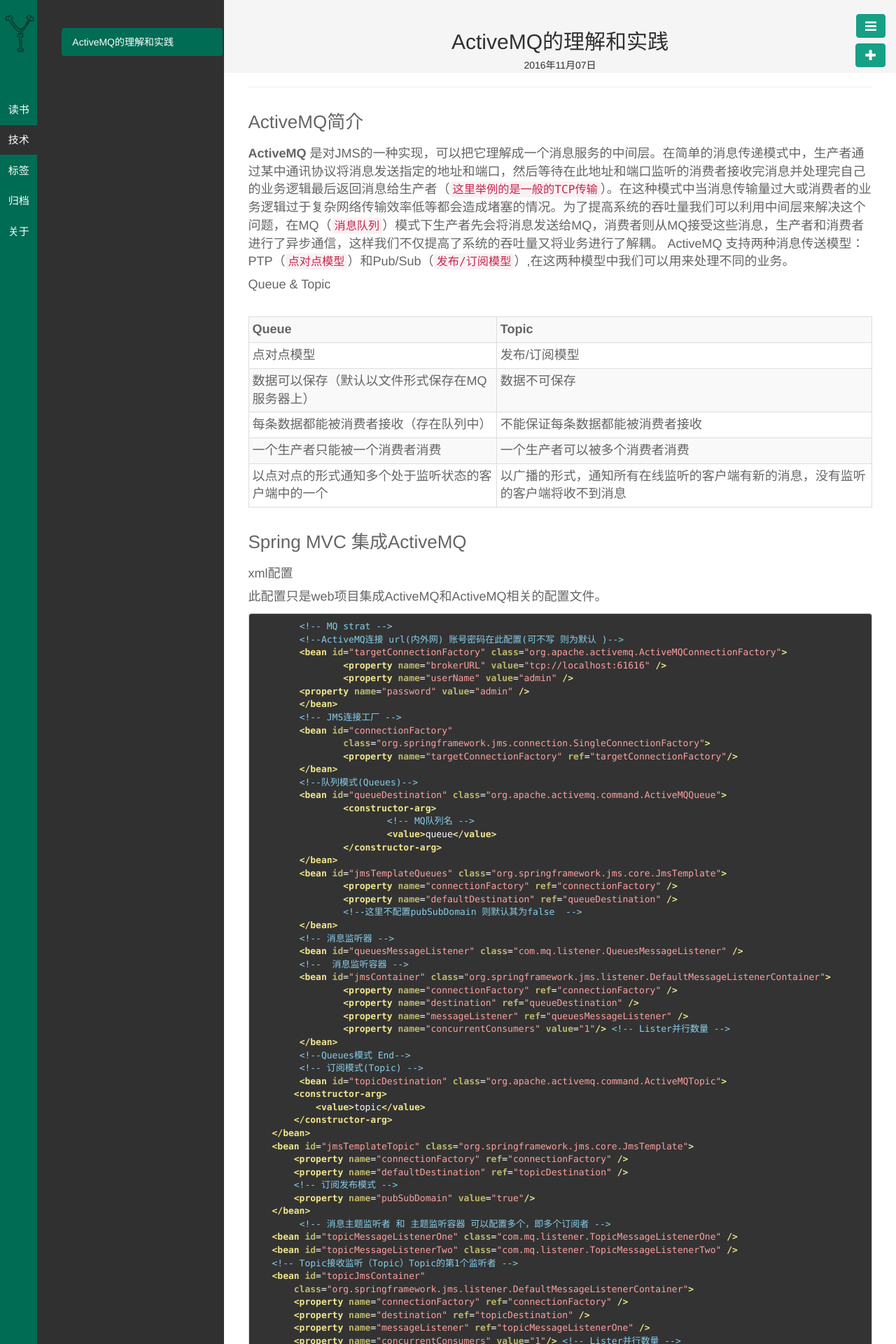
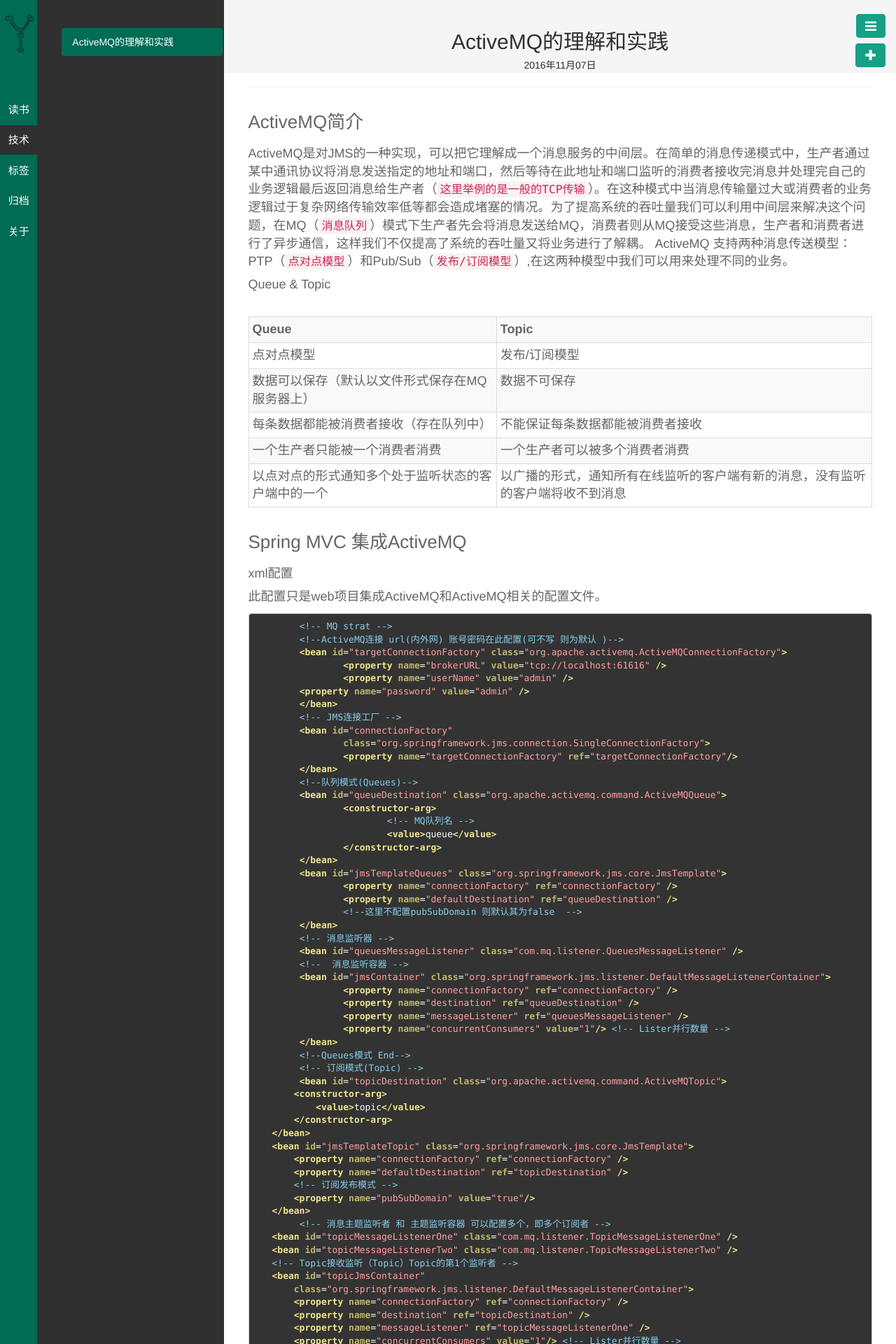
Before and after one commit to yeyafei/yeyafei.github.io, a Jekyll site: the page built from _posts/技术/2016-11-07-ActiveMQ.md, in a window 1280 px wide. Shown: the top 1920 px of the page at 70% size. Built offline with Jekyll 4.4.1, drawn with Linux system fonts in a browser that asks for light colours; Markdown is read by kramdown in place of the engine named in the settings; comment, search, counter and statistics services are not loaded.

```diff
--- a/_posts/技术/2016-11-07-ActiveMQ.md
+++ b/_posts/技术/2016-11-07-ActiveMQ.md
@@ -10,7 +10,7 @@ description:
 
 ### ActiveMQ简介
 
-**ActiveMQ** 是对JMS的一种实现，可以把它理解成一个消息服务的中间层。在简单的消息传递模式中，生产者通过某中通讯协议将消息发送指定的地址和端口，然后等待在此地址和端口监听的消费者接收完消息并处理完自己的业务逻辑最后返回消息给生产者（`这里举例的是一般的TCP传输`）。在这种模式中当消息传输量过大或消费者的业务逻辑过于复杂网络传输效率低等都会造成堵塞的情况。为了提高系统的吞吐量我们可以利用中间层来解决这个问题，在MQ（`消息队列`）模式下生产者先会将消息发送给MQ，消费者则从MQ接受这些消息，生产者和消费者进行了异步通信，这样我们不仅提高了系统的吞吐量又将业务进行了解耦。
+ActiveMQ是对JMS的一种实现，可以把它理解成一个消息服务的中间层。在简单的消息传递模式中，生产者通过某中通讯协议将消息发送指定的地址和端口，然后等待在此地址和端口监听的消费者接收完消息并处理完自己的业务逻辑最后返回消息给生产者（`这里举例的是一般的TCP传输`）。在这种模式中当消息传输量过大或消费者的业务逻辑过于复杂网络传输效率低等都会造成堵塞的情况。为了提高系统的吞吐量我们可以利用中间层来解决这个问题，在MQ（`消息队列`）模式下生产者先会将消息发送给MQ，消费者则从MQ接受这些消息，生产者和消费者进行了异步通信，这样我们不仅提高了系统的吞吐量又将业务进行了解耦。
 ActiveMQ 支持两种消息传送模型：PTP（`点对点模型`）和Pub/Sub（`发布/订阅模型`）,在这两种模型中我们可以用来处理不同的业务。
 
 #### Queue & Topic
```
